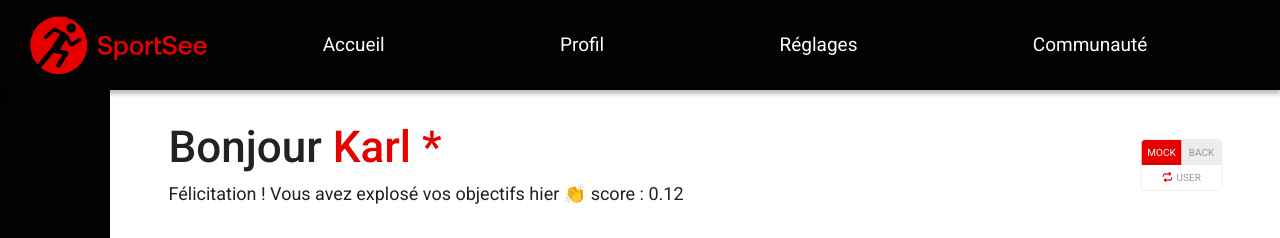
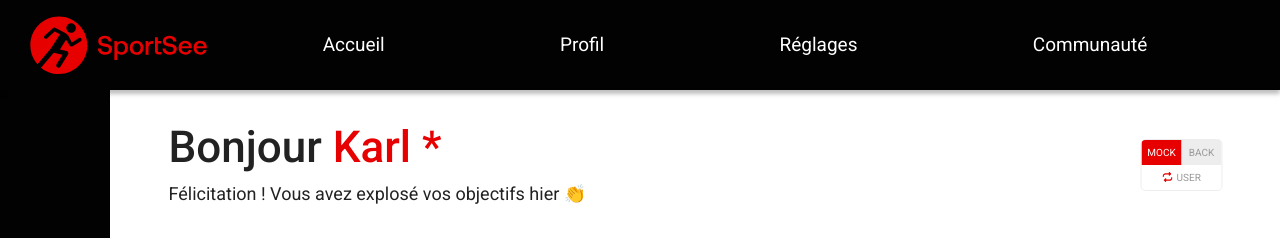
Before and after one commit to cypl/projet12, a React (Create React App) app: page / in a window 1280 px wide. Shown: the top 238 px of the page. Built offline with nearby package versions, Linux system fonts and the light colour scheme.

Commit message:
add propTypes

```diff
--- a/src/components/HeadUser.js
+++ b/src/components/HeadUser.js
@@ -1,4 +1,5 @@
 import styled from 'styled-components'
+import PropTypes from 'prop-types'
 import SwitchData from './SwitchData'
 
 const HeadingUser = styled.header`
@@ -29,7 +30,6 @@ const UserFirstName = styled.span`
 
 function HeadUser({
   firstName,
-  score,
   switchUser,
   switchMockSource,
   switchBackSource,
@@ -41,7 +41,7 @@ function HeadUser({
         Bonjour <UserFirstName>{firstName}</UserFirstName>
       </HelloUser>
       <MessageUser>
-        Félicitation ! Vous avez explosé vos objectifs hier 👏 score : {score}
+        Félicitation ! Vous avez explosé vos objectifs hier 👏
       </MessageUser>
       <SwitchData
         switchMockSource={switchMockSource}
@@ -54,3 +54,11 @@ function HeadUser({
 }
 
 export default HeadUser
+
+HeadUser.propTypes = {
+  firstName: PropTypes.string,
+  switchUser: PropTypes.func,
+  switchMockSource: PropTypes.func,
+  switchBackSource: PropTypes.func,
+  dataSource: PropTypes.string,
+}
```
Also changed, not shown: src/components/SwitchData.js (+8 -0 lines).
